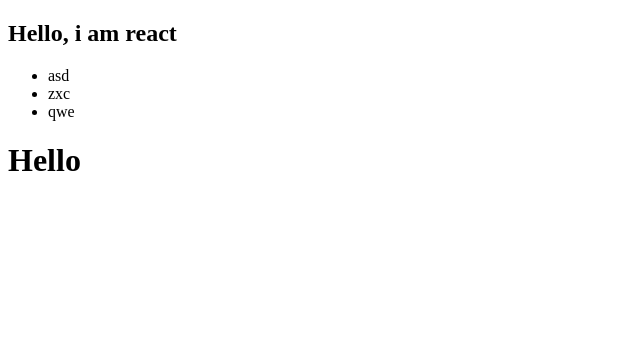
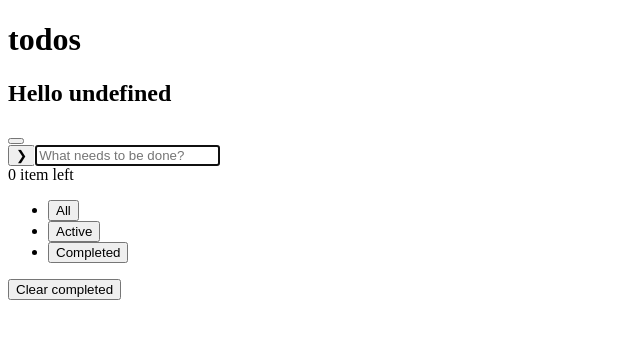
Before and after one commit to Viktor-sun/job-tasks-my-webpack, a React app: page /todos in a window 1280 px wide. Shown: the top 338 px of the page, without its empty margins (0-640 px from the left). Built offline with nearby package versions, Linux system fonts and the light colour scheme.

Commit message:
feat: add react-router-dom

```diff
--- a/package.json
+++ b/package.json
@@ -52,6 +52,7 @@
   "dependencies": {
     "@babel/polyfill": "^7.12.1",
     "react": "^17.0.2",
-    "react-dom": "^17.0.2"
+    "react-dom": "^17.0.2",
+    "react-router-dom": "^6.1.1"
   }
 }
--- /dev/null
+++ b/src/App.js
@@ -0,0 +1,27 @@
+import React, { Component } from 'react'
+import { Routes, Route } from 'react-router-dom'
+import TodosPage from './views/TodosPage'
+import RegisterPage from './views/RegisterPage'
+import LoginPage from './views/LoginPage'
+
+class App extends Component {
+  render() {
+    return (
+      <Routes>
+        <Route path="todos" element={<TodosPage />} />
+        <Route path="login" element={<LoginPage />} />
+        <Route path="logup" element={<RegisterPage />} />
+        <Route
+          path="*"
+          element={
+            <main style={{ padding: '1rem' }}>
+              <p>There&apos;s nothing here!</p>
+            </main>
+          }
+        />
+      </Routes>
+    )
+  }
+}
+
+export default App
--- a/src/index.html
+++ b/src/index.html
@@ -9,10 +9,5 @@
   </head>
   <body>
     <div id="root"></div>
-    <h1>Hello</h1>
-    <div class="bg">
-      <img src="./favicon.svg" alt="" />
-    </div>
-    <div class="bg2"></div>
   </body>
 </html>
--- a/src/index.js
+++ b/src/index.js
@@ -1,23 +1,13 @@
-import 'Assets/styles/scss/styles'
-import 'Assets/styles/css/st'
-import insert from './js/insertBg'
-import './test/typescripy'
-import { multiply } from 'Utilities/utilities'
-console.log(multiply(1, 5))
-// insert();
-
-const foo = () => console.log('object')
-foo()
-
-const foo2 = async () => await Promise.resolve('asd')
-foo2()
-
-class U {
-  static id = Date.now()
-}
-console.log('U', U.id)
-
 import React from 'react'
 import ReactDOM from 'react-dom'
-import SectionComponent from './test/react'
-ReactDOM.render(<SectionComponent />, document.getElementById('root'))
+import { BrowserRouter } from 'react-router-dom'
+import App from './App'
+
+ReactDOM.render(
+  <React.StrictMode>
+    <BrowserRouter>
+      <App />
+    </BrowserRouter>
+  </React.StrictMode>,
+  document.getElementById('root'),
+)
--- a/src/js/insertBg.js
+++ /dev/null
@@ -1,11 +0,0 @@
-// import img from '../images/intro.jpg'
-// import svg from '../svg/christmas.svg'
-import img from 'Assets/images/intro'
-import svg from 'Assets/svg/christmas'
-
-export default () => {
-  console.log(img)
-  console.log(svg)
-  const body = document.querySelector('body')
-  // body.textContent = svg
-}
--- /dev/null
+++ b/src/views/LoginPage.js
@@ -0,0 +1,35 @@
+import React, { Component } from 'react'
+
+class LoginPage extends Component {
+  render() {
+    return (
+      <div className="container">
+        <h1 className="title">log in</h1>
+        <form className="authForm">
+          <input
+            type="text"
+            id="login"
+            autoComplete="off"
+            placeholder="Enter login"
+            className="input"
+          />
+          <input
+            type="password"
+            id="password"
+            autoComplete="off"
+            placeholder="Enter password"
+            className="input"
+          />
+          <button type="submit" className="authButton">
+            Submit
+          </button>
+          <button type="button" className="authButton" data-route="/login">
+            Log up
+          </button>
+        </form>
+      </div>
+    )
+  }
+}
+
+export default LoginPage
--- /dev/null
+++ b/src/views/RegisterPage.js
@@ -0,0 +1,35 @@
+import React, { Component } from 'react'
+
+class RegisterPage extends Component {
+  render() {
+    return (
+      <div className="container">
+        <h1 className="title">log up</h1>
+        <form className="authForm">
+          <input
+            type="text"
+            id="login"
+            autoComplete="off"
+            placeholder="Enter login"
+            className="input"
+          />
+          <input
+            type="password"
+            id="password"
+            autoComplete="off"
+            placeholder="Enter password"
+            className="input"
+          />
+          <button type="submit" className="authButton">
+            Submit
+          </button>
+          <button type="button" className="authButton" data-route="/login">
+            Log In
+          </button>
+        </form>
+      </div>
+    )
+  }
+}
+
+export default RegisterPage
--- /dev/null
+++ b/src/views/TodosPage.js
@@ -0,0 +1,56 @@
+import React, { Component } from 'react'
+
+class TodosPage extends Component {
+  render() {
+    return (
+      <div className="container">
+        <h1 className="title">todos</h1>
+        <h2 className="titleHello">Hello undefined</h2>
+        <button className="btnLogout"></button>
+        <div className="formContainer">
+          <form className="form">
+            <button type="button" className="btnSelectAll">
+              ❯
+            </button>
+            <input
+              type="text"
+              id="input"
+              autoComplete="off"
+              placeholder="What needs to be done?"
+              autoFocus={true}
+              className="input"
+            />
+          </form>
+          <div className="todoContainer"></div>
+          <footer className="footer">
+            <span className="todoCounter">0 item left</span>
+            <ul className="sortButtonList">
+              <li>
+                <button type="button" id="buttonAll" className="sortButton">
+                  All
+                </button>
+              </li>
+              <li>
+                <button type="button" id="butttonActive" className="sortButton">
+                  Active
+                </button>
+              </li>
+              <li>
+                <button
+                  type="button"
+                  id="buttonCompleted"
+                  className="sortButton"
+                >
+                  Completed
+                </button>
+              </li>
+            </ul>
+            <button className="btnClear">Clear completed</button>
+          </footer>
+        </div>
+      </div>
+    )
+  }
+}
+
+export default TodosPage
```
Also changed, not shown: 2 other files (tests, documents, lock files or other folders).
